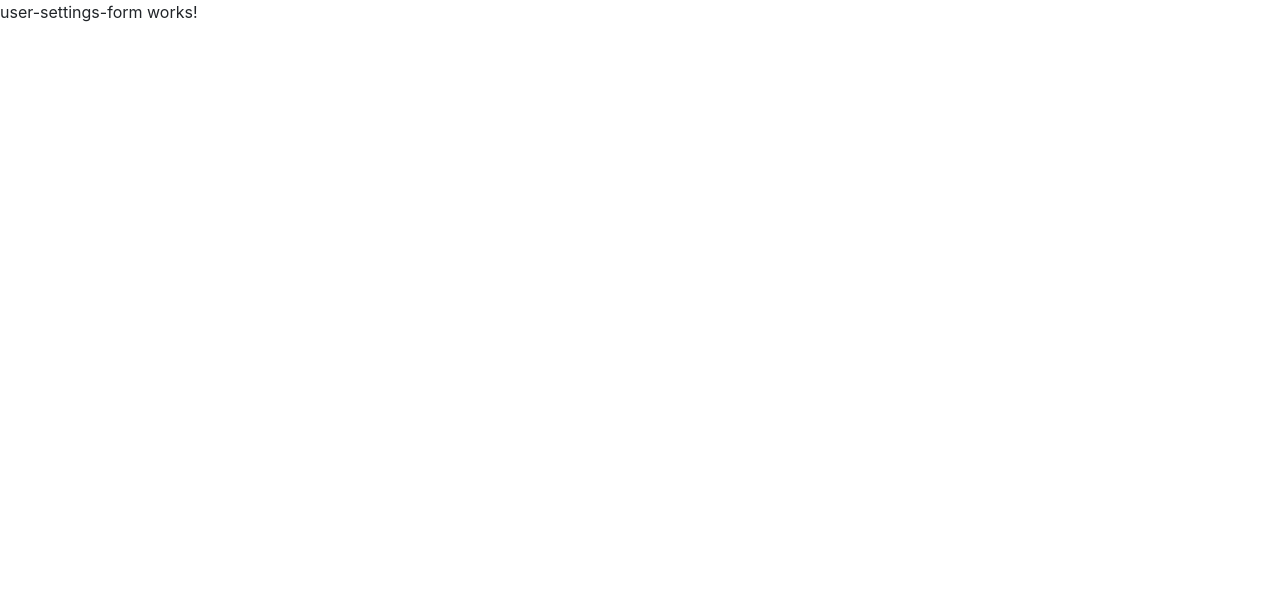
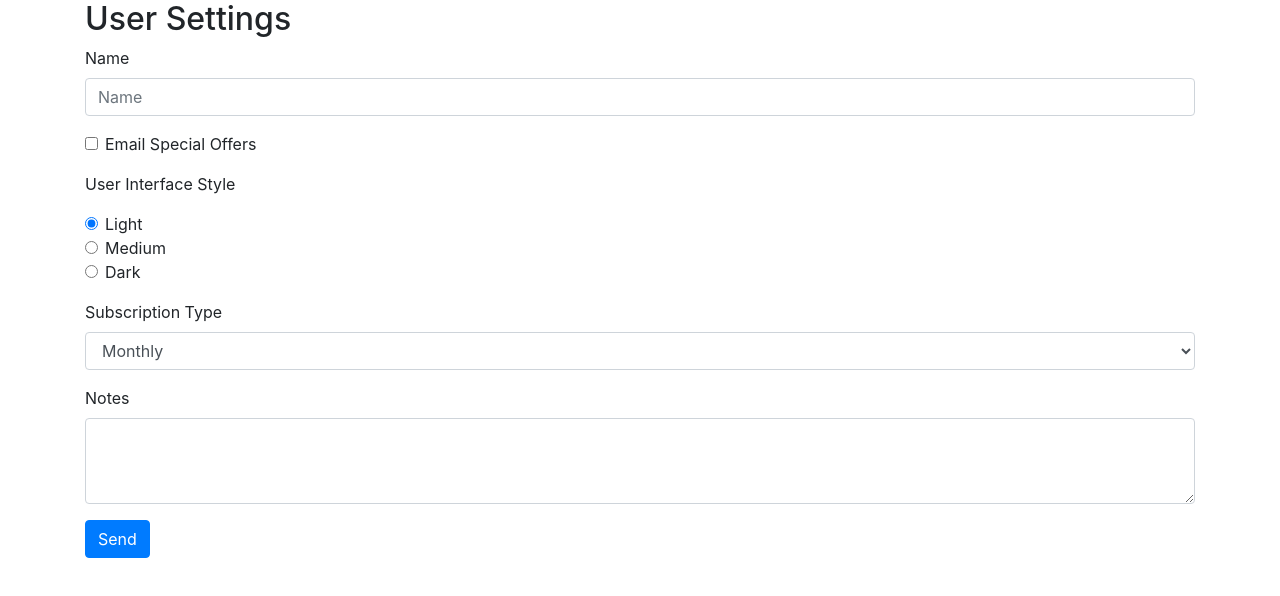
Before and after one commit to ashutoshbhadoria/ng-template-forms-demo, an Angular app: page / in a window 1280 px wide. Shown: the top 596 px of the page. Built offline with nearby package versions, Linux system fonts and the light colour scheme.

Commit message:
Add form UI.

```diff
--- a/src/app/app.component.html
+++ b/src/app/app.component.html
@@ -1 +1,89 @@
-<app-user-settings-form></app-user-settings-form>
+<div class="container">
+  <h2>User Settings</h2>
+
+  <form>
+    <div class="form-group">
+      <label for="name">Name</label>
+      <input
+        type="text"
+        class="form-control"
+        id="name"
+        name="name"
+        placeholder="Name"
+      />
+    </div>
+
+    <div class="form-group form-check">
+      <input
+        type="checkbox"
+        class="form-check-input"
+        id="emailOffers"
+        name="emailOffers"
+      />
+      <label class="form-check-label" for="emailOffers"
+        >Email Special Offers</label
+      >
+    </div>
+
+    <div class="form-group">
+      <p>User Interface Style</p>
+
+      <div class="form-check">
+        <input
+          class="form-check-input"
+          type="radio"
+          name="userInterfaceStyle"
+          id="lightInterface"
+          value="light"
+          checked
+        />
+        <label class="form-check-label" for="lightInterface"> Light </label>
+      </div>
+      <div class="form-check">
+        <input
+          class="form-check-input"
+          type="radio"
+          name="userInterfaceStyle"
+          id="mediumInterface"
+          value="medium"
+        />
+        <label class="form-check-label" for="mediumInterface"> Medium </label>
+      </div>
+      <div class="form-check">
+        <input
+          class="form-check-input"
+          type="radio"
+          name="userInterfaceStyle"
+          id="darkInterface"
+          value="dark"
+        />
+        <label class="form-check-label" for="darkInterface"> Dark </label>
+      </div>
+    </div>
+
+    <div class="form-group">
+      <label for="subscriptionType">Subscription Type</label>
+      <select
+        class="form-control"
+        id="subscriptionType"
+        name="subscriptionType"
+      >
+        <option>Monthly</option>
+        <option>Annual</option>
+        <option>Lifetime</option>
+      </select>
+    </div>
+
+    <div class="form-group">
+      <label for="notes">Notes</label>
+      <textarea
+        class="form-control"
+        id="notes"
+        name="notes"
+        rows="3"
+      ></textarea>
+    </div>
+
+    <button class="btn btn-primary">Send</button>
+  </form>
+</div>
```
